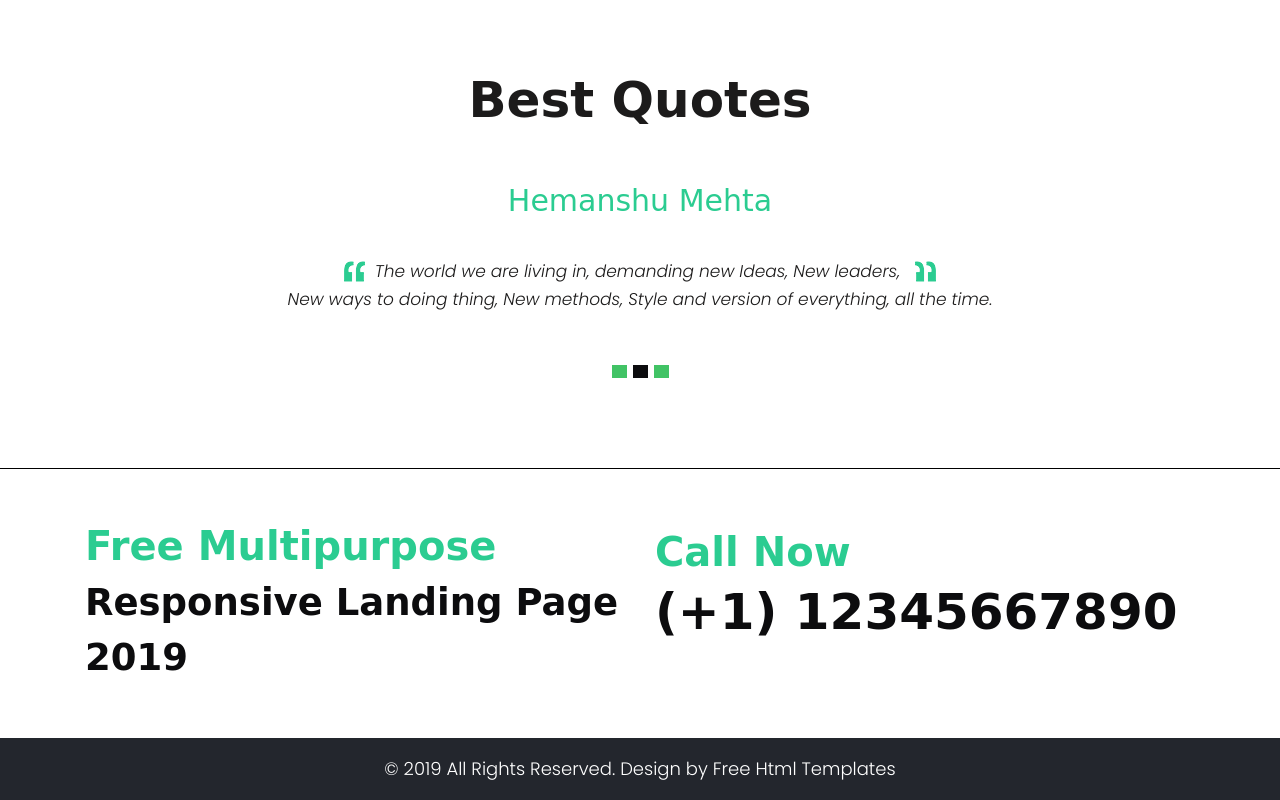
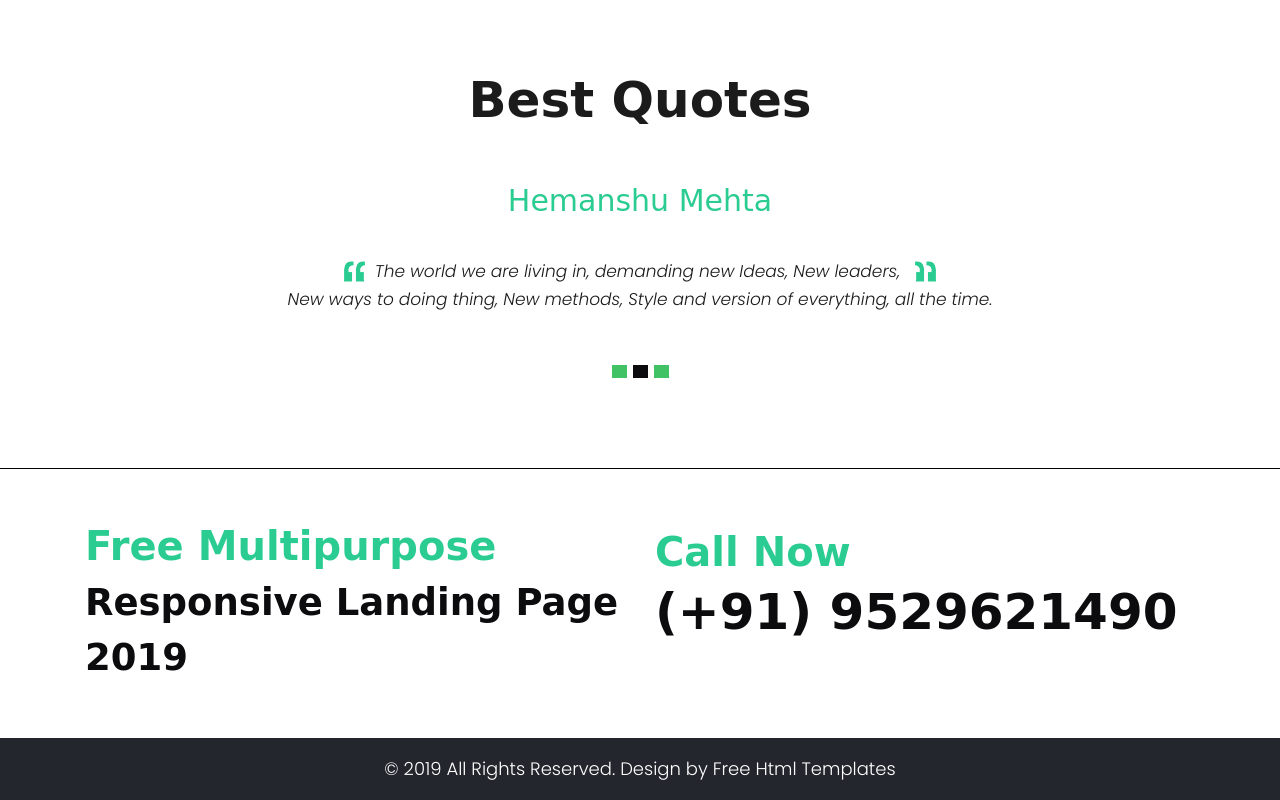
Before and after one commit to HMehta1658/honormarketingtld.github.io, a plain HTML site: page index.html in a window 1280 px wide. Shown: the part 3692-4492 px from the top of the page. Drawn offline with nearby package versions, Linux system fonts and the light colour scheme; a web font is replaced by a local one.

Commit message:
Update index.html

```diff
--- a/index.html
+++ b/index.html
@@ -322,7 +322,7 @@
                   <div class="col-md-6">
                      <div class="cont_call">
                         <h3> <strong class="multi"> Call Now</strong><br>
-                           (+1) 12345667890
+                           (+91) 9529621490
                         </h3>
                      </div>
                   </div>
```
